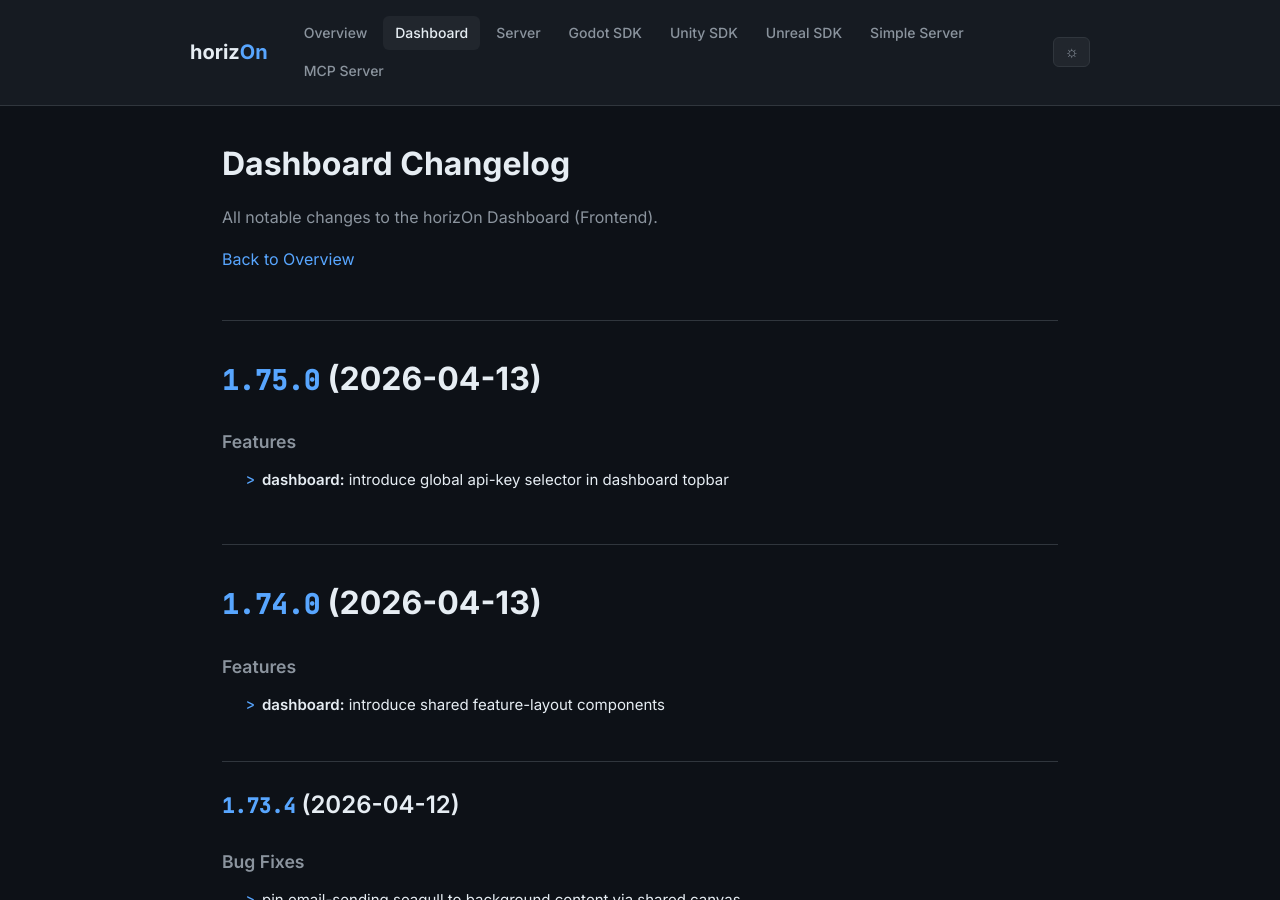
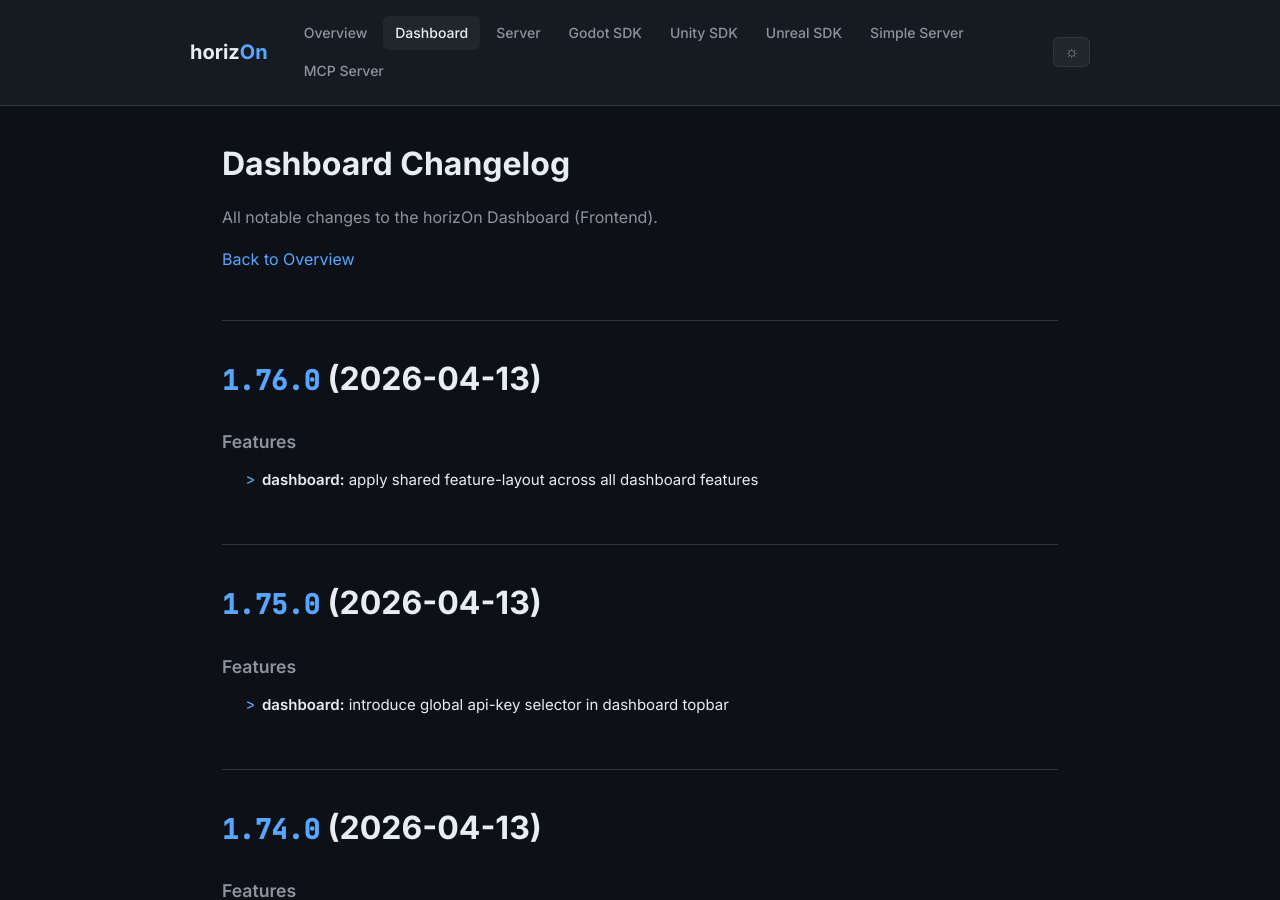
Before and after one commit to ProjectMakersDE/horizOn-Changelog, a Jekyll site: the page built from dashboard-changelog.md, in a window 1280 px wide and 900 px high. Built offline with Jekyll 4.4.1, drawn with Linux system fonts in a browser that asks for light colours.

Commit message:
chore: sync changelogs [skip ci]

```diff
--- a/dashboard-changelog.md
+++ b/dashboard-changelog.md
@@ -8,6 +8,13 @@ title: Dashboard Changelog
 All notable changes to the horizOn Dashboard (Frontend).
 
 [Back to Overview](.)
+
+# [1.76.0](https://github.com/ProjectMakersDE/horizOn-Dashboard/compare/v1.75.0...v1.76.0) (2026-04-13)
+
+
+### Features
+
+* **dashboard:** apply shared feature-layout across all dashboard features ([a10faa3](https://github.com/ProjectMakersDE/horizOn-Dashboard/commit/a10faa37286ce64a9bef11bdc5450b2c09ba1ee8))
 
 # [1.75.0](https://github.com/ProjectMakersDE/horizOn-Dashboard/compare/v1.74.0...v1.75.0) (2026-04-13)
 
```
Also changed, not shown: index.md (+1 -1 lines).
